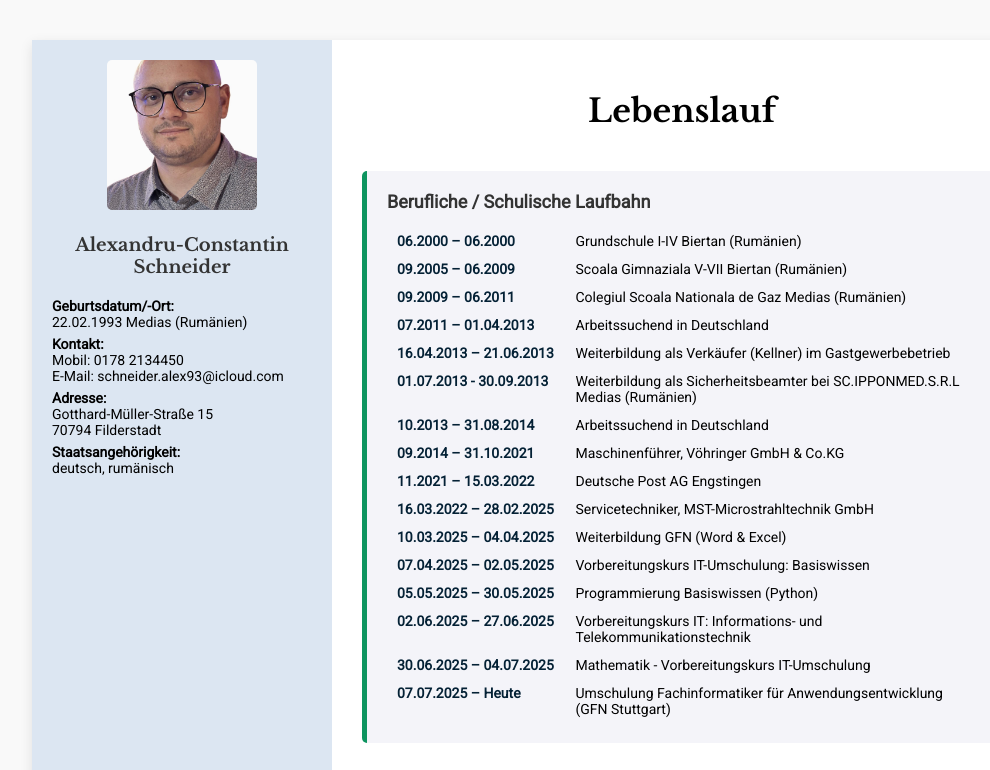
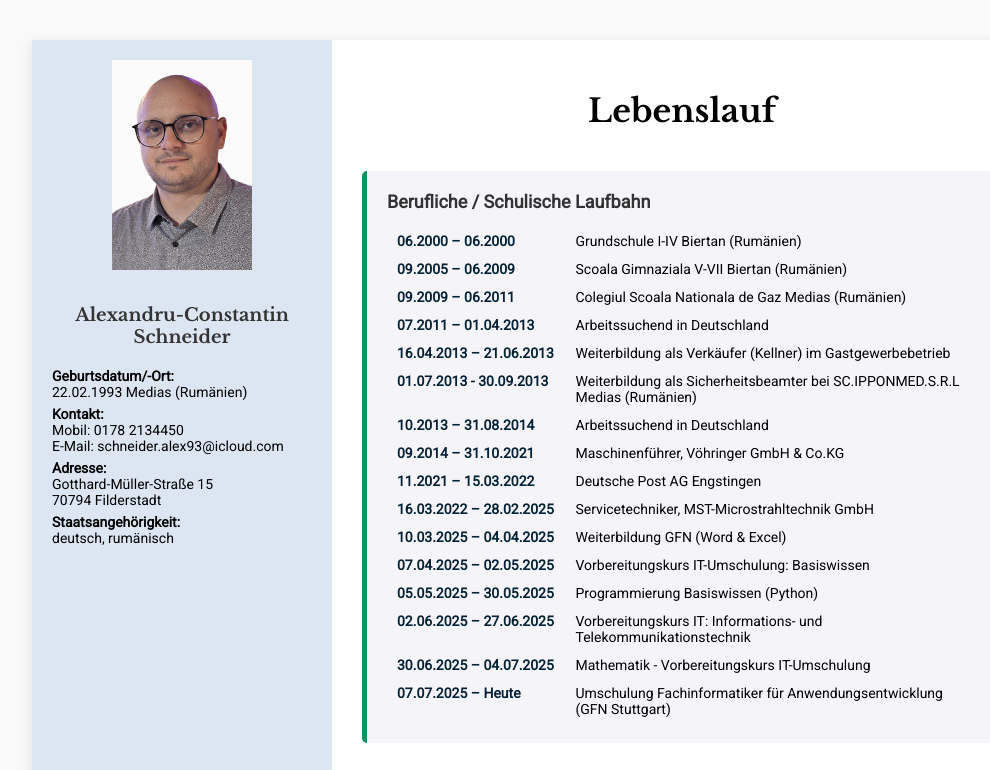
Before and after one commit to Alex-Schneider93/Lebenslauf, a plain HTML site: page index.html in a window 1280 px wide. Shown: the top 770 px of the page, without its empty margins (108-1098 px from the left). Drawn offline with nearby package versions, Linux system fonts and the light colour scheme.

Commit message:
Update sidebar image styles in index.html

```diff
--- a/index.html
+++ b/index.html
@@ -29,11 +29,11 @@
       text-align: center;
     }
     .sidebar img {
-      width: 150px;
-      height: 150px;
-      border-radius: 5px;
-      object-fit: cover;
-      margin-bottom: 20px;
+      width: 160px;
+      height: 210px;
+      border-radius: 6px;
+      object-fit: contain;
+      margin-bottom: 30px;
     }
     .sidebar h2 {
       font-family: "Libre Baskerville", serif;
```
